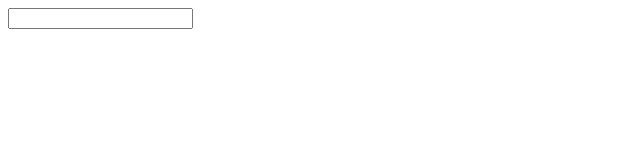
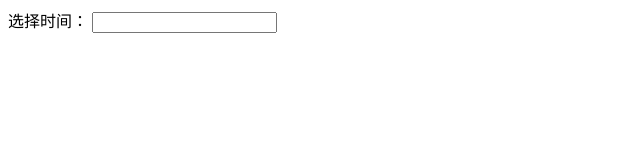
Before and after one commit to liukaijv/mobi-datetime-picker, a website: page index.html in a window 1280 px wide. Shown: the whole page, without its empty margins (0-640 px from the left). Drawn offline with Linux system fonts and the light colour scheme; files that its build step writes are made by us from their sources.

Commit message:
demo page

```diff
--- a/index.html
+++ b/index.html
@@ -26,6 +26,7 @@
 </head>
 <body>
 
+选择时间：
 <input type="text" id="demo_datetime">
 
 </body>
```
Also changed, not shown: README.md.
